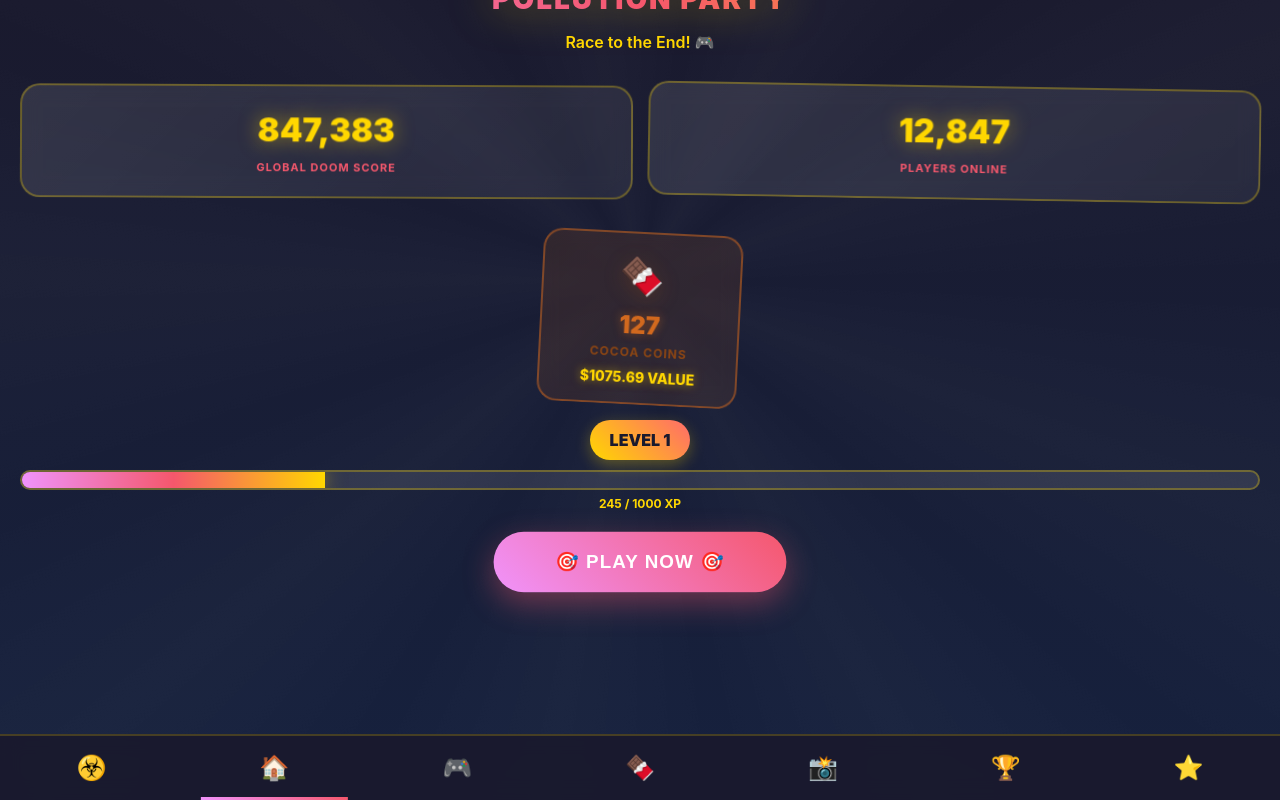
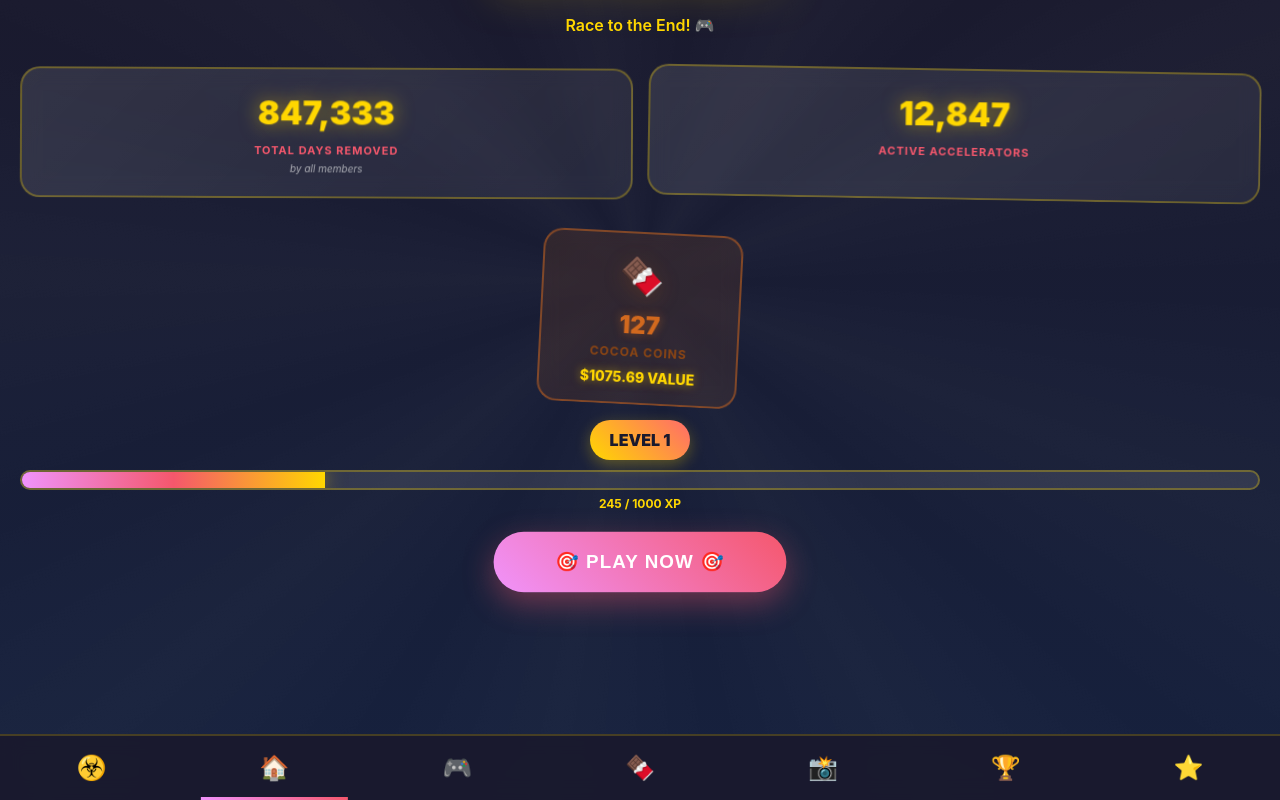
Before and after one commit to ruuuuuuuurd/acceleration-app, a React (Vite) app: page / in a window 1280 px wide. Both pictures are taken after a click on the button "START ACCELERATING". Built offline with nearby package versions, Linux system fonts and the light colour scheme.

Commit message:
Clarify Global Doom Score meaning
- Changed 'Global Doom Score' to 'Total Days Removed'
- Added sublabel 'by all members' for context
- Now clearly shows collective impact of all users
- Slowed animation to update every 2 seconds
- Makes the metric's purpose more understandable

```diff
--- a/src/App.css
+++ b/src/App.css
@@ -308,6 +308,12 @@
   border: 2px solid rgba(255, 215, 0, 0.3);
   animation: float 3s ease-in-out infinite;
   animation-delay: calc(var(--i) * 0.2s);
+}
+
+.stat-card .stat-sublabel {
+  font-size: 10px;
+  color: rgba(255, 255, 255, 0.6);
+  margin-top: 2px;
 }
 
 .stat-card:nth-child(1) { --i: 0; }
--- a/src/App.tsx
+++ b/src/App.tsx
@@ -21,11 +21,11 @@ function App() {
   // Doomsday countdown in seconds (27 years from now)
   const [doomsdaySeconds, setDoomsdaySeconds] = useState(27 * 365 * 24 * 60 * 60)
 
-  // Animate global doom score
+  // Animate global doom score (collective days removed)
   useEffect(() => {
     const interval = setInterval(() => {
-      setDoomScore(prev => prev + Math.floor(Math.random() * 10) + 1)
-    }, 500)
+      setDoomScore(prev => prev + Math.floor(Math.random() * 10) + 5)
+    }, 2000)
     return () => clearInterval(interval)
   }, [])
 
@@ -196,11 +196,12 @@ function App() {
             <div className="stats">
               <div className="stat-card">
                 <div className="stat-number">{doomScore.toLocaleString()}</div>
-                <div className="stat-label">Global Doom Score</div>
+                <div className="stat-label">Total Days Removed</div>
+                <div className="stat-sublabel">by all members</div>
               </div>
               <div className="stat-card">
                 <div className="stat-number">12,847</div>
-                <div className="stat-label">Players Online</div>
+                <div className="stat-label">Active Accelerators</div>
               </div>
             </div>
 
```
